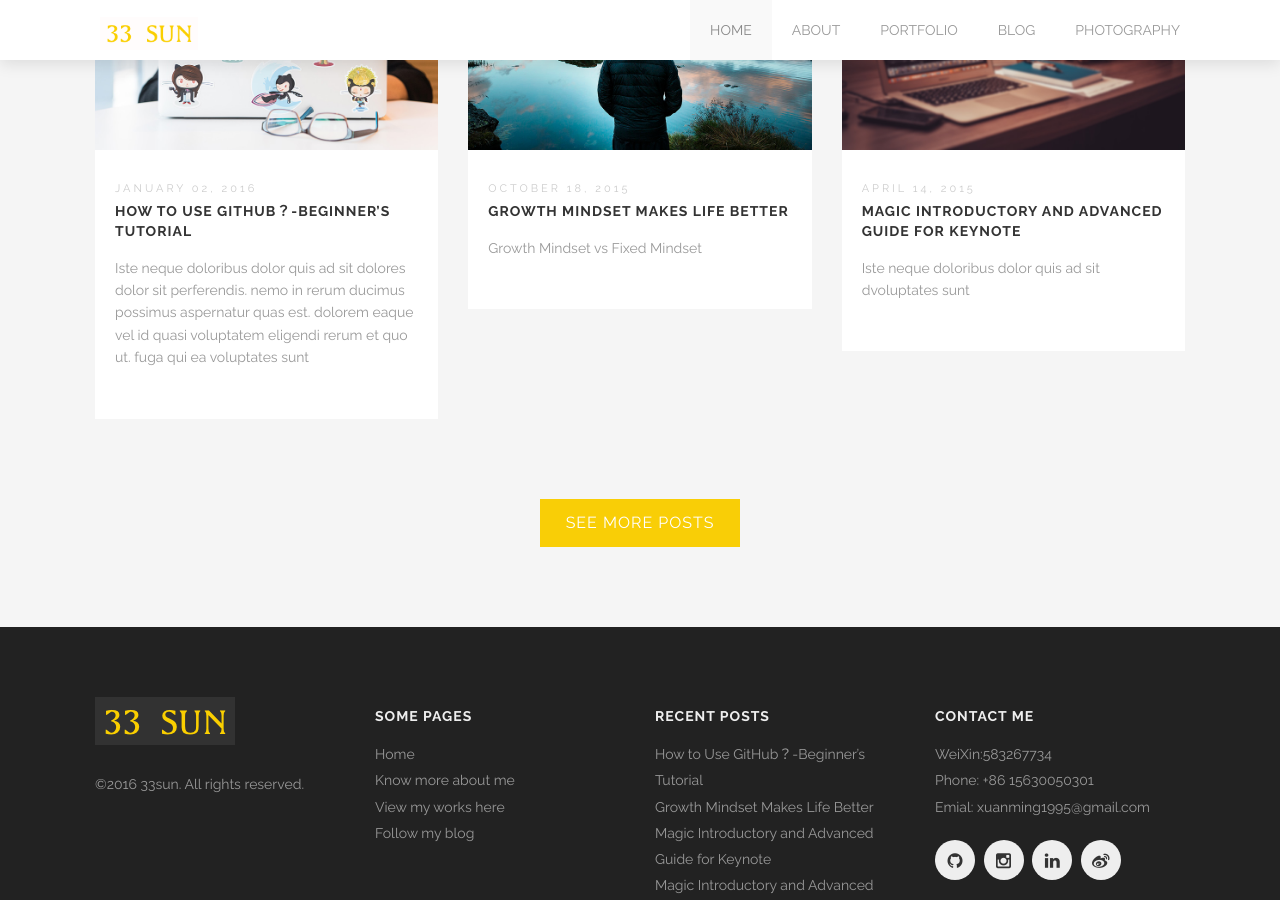
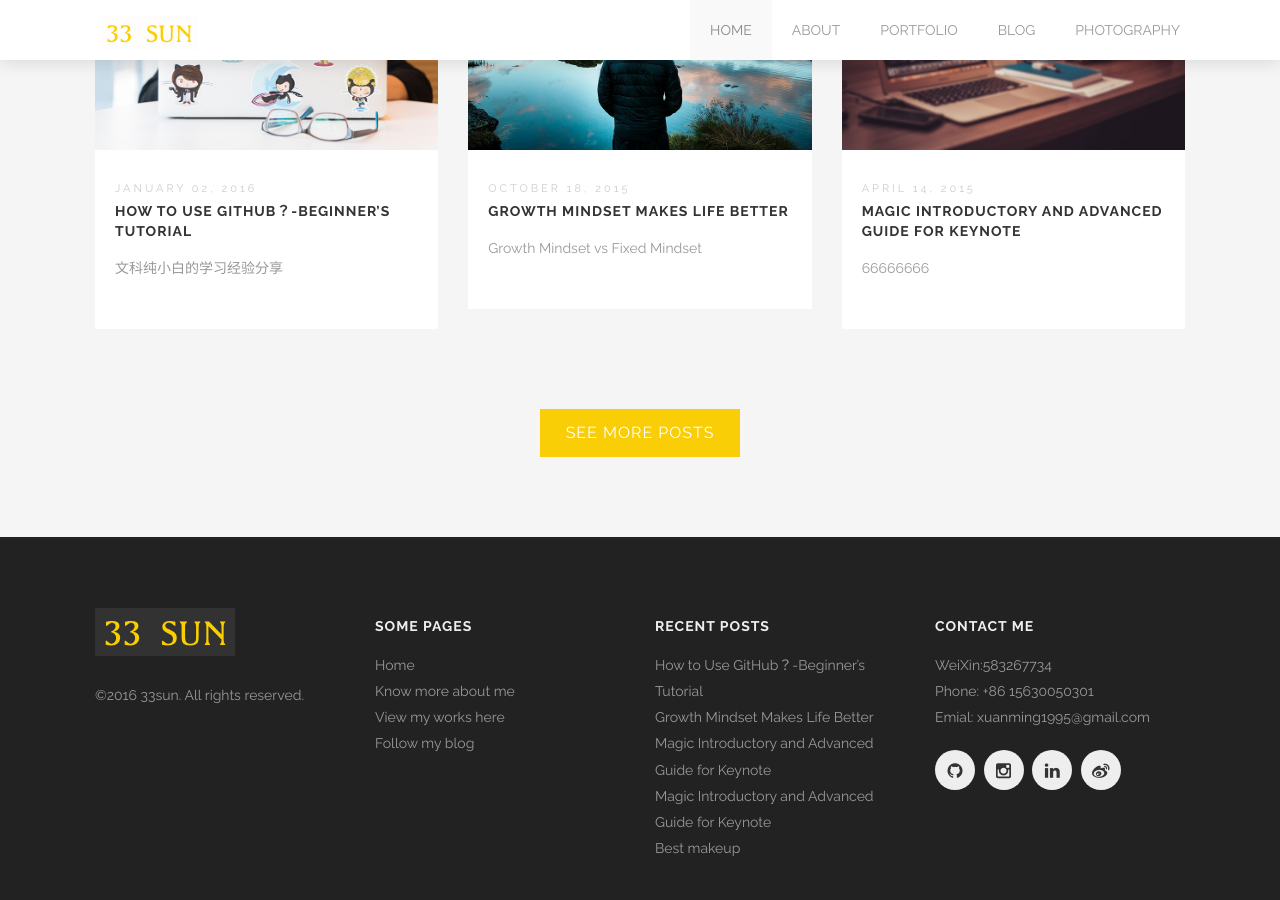
Before and after one commit to timmy3131/timmy3131.github.io, a Jekyll site: the page built from index.html, in a window 1280 px wide and 900 px high, scrolled down 2186 px. Built offline with Jekyll 4.4.1, drawn with Linux system fonts in a browser that asks for light colours.

Commit message:
hahahaha

```diff
--- a/_posts/2016-01-02-github.markdown
+++ b/_posts/2016-01-02-github.markdown
@@ -4,7 +4,7 @@
 date:   2016-01-02 10:52:12
 images: images/@stock/blog-1.jpg
 excerpt:
-  Iste neque doloribus dolor quis ad sit dolores dolor sit perferendis. nemo in rerum ducimus possimus aspernatur quas est. dolorem eaque vel id quasi voluptatem eligendi rerum et quo ut. fuga qui ea voluptates sunt
+ 文科纯小白的学习经验分享
 categories: Design Development
 ---
 
--- a/_posts/2016-01-27-有哪些让你相见恨晚的 PPT 制作技术或知识？.markdown
+++ b/_posts/2016-01-27-有哪些让你相见恨晚的 PPT 制作技术或知识？.markdown
@@ -5,7 +5,7 @@ date:   2015-04-14 10:58:12
 images:
   - images/@stock/blog-3.jpg
 excerpt:
-  Iste neque doloribus dolor quis ad sit dolores dolor sit perferendis. nemo in rerum ducimus possimus aspernatur quas est. dolorem eaque vel id quasi voluptatem eligendi rerum et quo ut. fuga qui ea voluptates sunt
+  一个月变Keynote大神！
 categories: Logo Development
 ---
 
--- a/_posts/2016-08-13-ist.markdown
+++ b/_posts/2016-08-13-ist.markdown
@@ -6,7 +6,7 @@ date:   2015-04-14 10:58:12
 images:
   - images/@stock/blog-3.jpg
 excerpt:
-  Iste neque doloribus dolor quis ad sit dvoluptates sunt
+  66666666
 categories: Logo Development
 ---
 
--- a/index.html
+++ b/index.html
@@ -26,7 +26,8 @@ slides:
     buttons:
       klass: bottom-to-top
       items:
-        - text: READ THE case study
+        - klass: boxed
+          text: READ THE case study
           link_to: https://medium.com/@33sun/eat-healthy-aff648f9afd3#.valj4u6rp
   - bg: images/@stock/slide-5.jpg
     small_title:
```
Also changed, not shown: images/@stock/slide-4.jpg.
